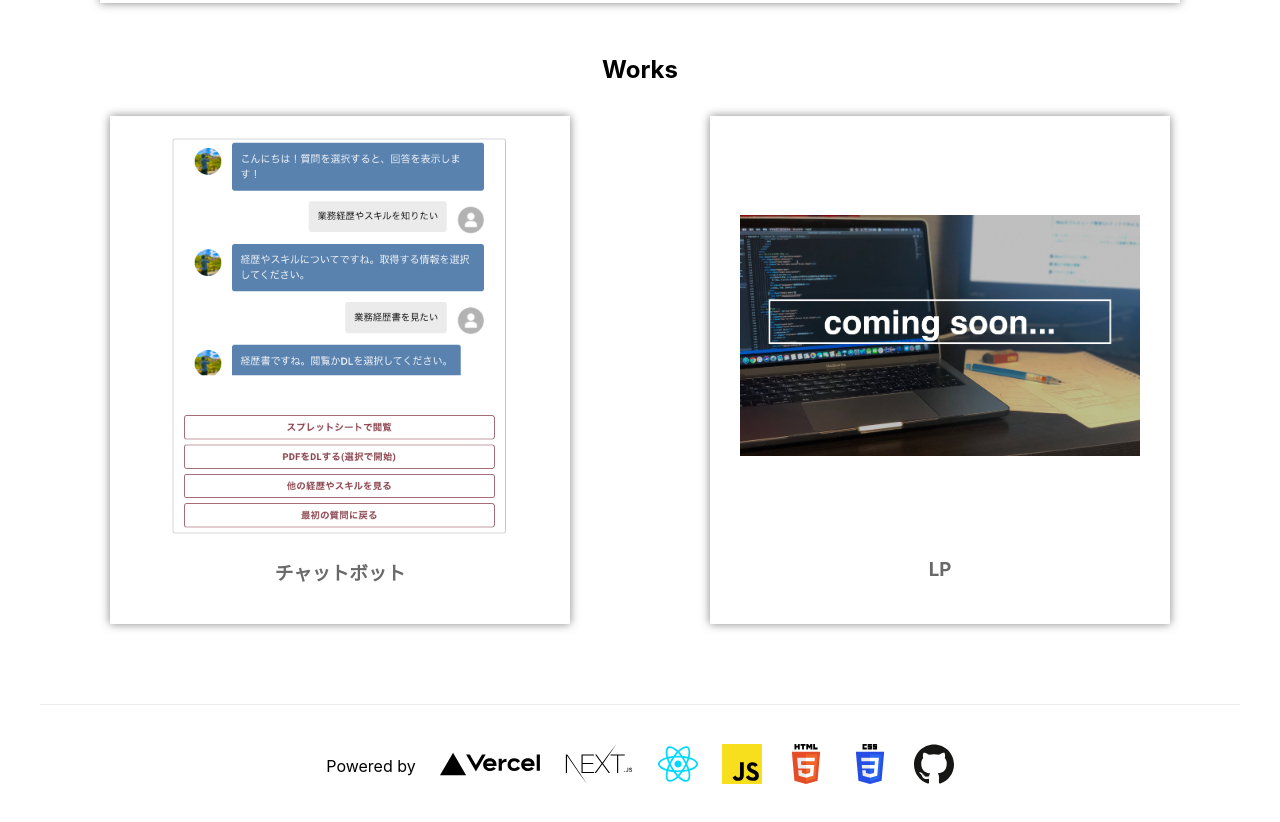
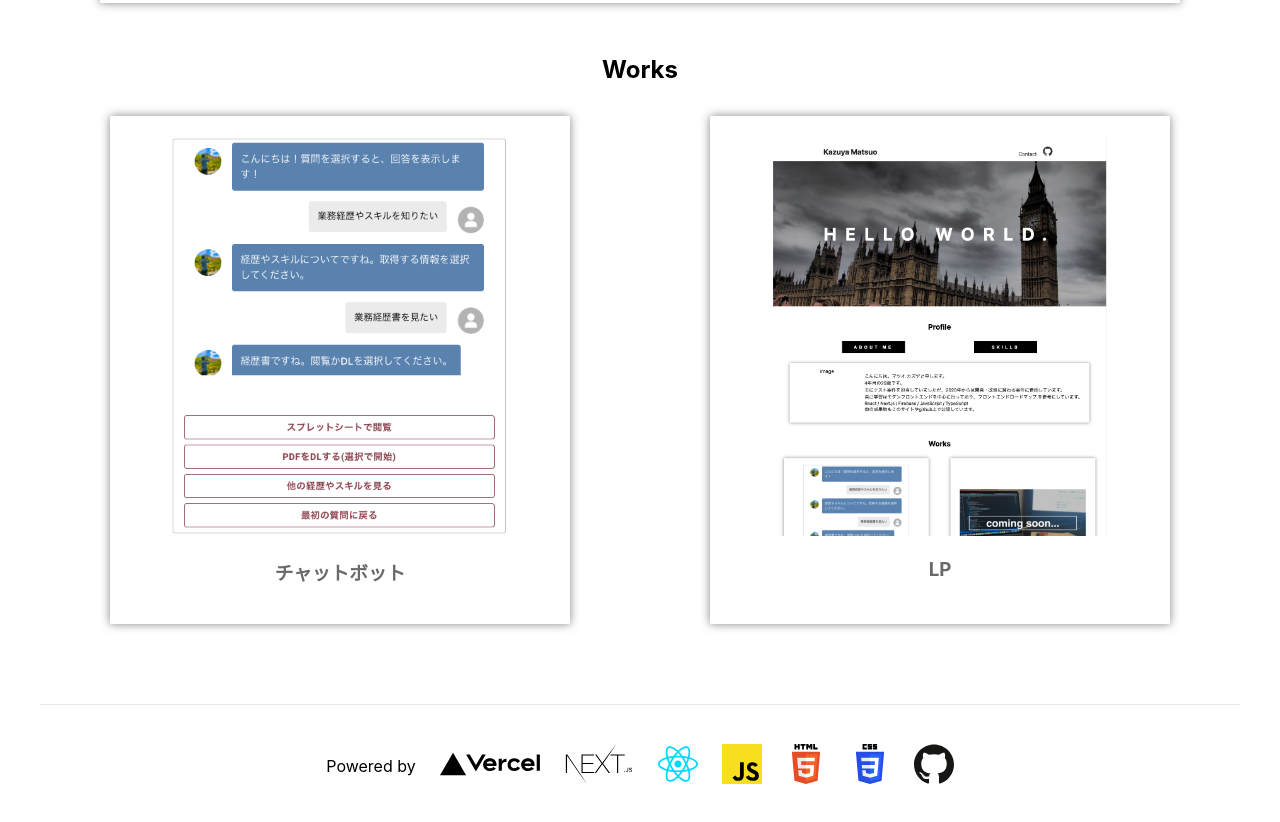
Before and after one commit to kazuya-m/my-pf, a Next.js app: page / in a window 1280 px wide. Shown: the part 900-1722 px from the top of the page. Built offline with nearby package versions, Linux system fonts and the light colour scheme.

Commit message:
update thums of pf

```diff
--- a/components/works/index.jsx
+++ b/components/works/index.jsx
@@ -35,7 +35,7 @@ export function Works() {
           title: "LP",
           description: "このサイトです。\nNext.jsを学び始めたため最初のアウトプットとしてLP風のサイトを作成しました。SSGされているため最初の表示やContactページへの遷移が高速です。",
           thumb: [
-            worksCs,
+            "/works/pf/lp_top.png",
             "/works/chatbot/chatbot-skills.png",
             "/works/chatbot/chatbot.svg"
           ],
```
Also changed, not shown: public/works/pf/lp_top.png (added), public/works/pf/lptop.png (added).
